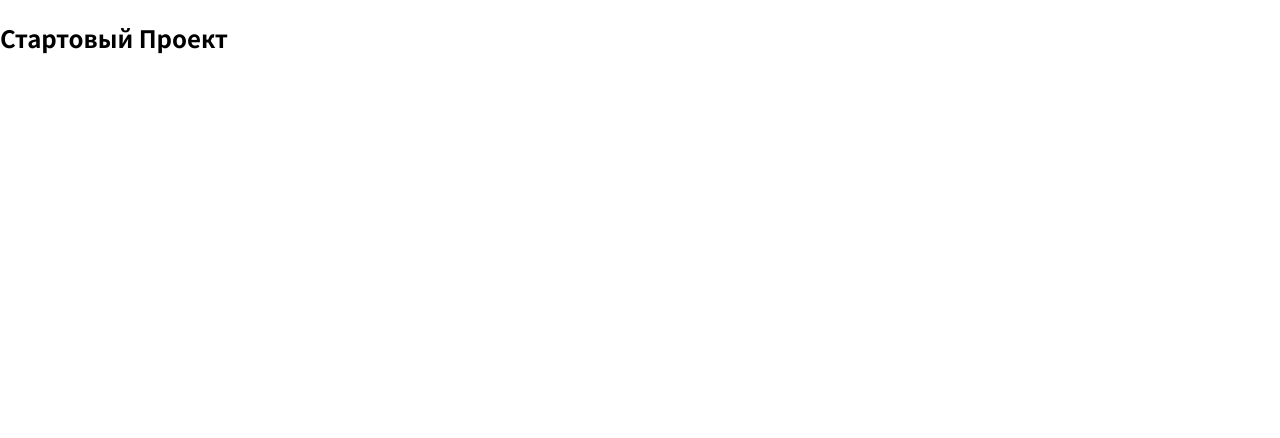
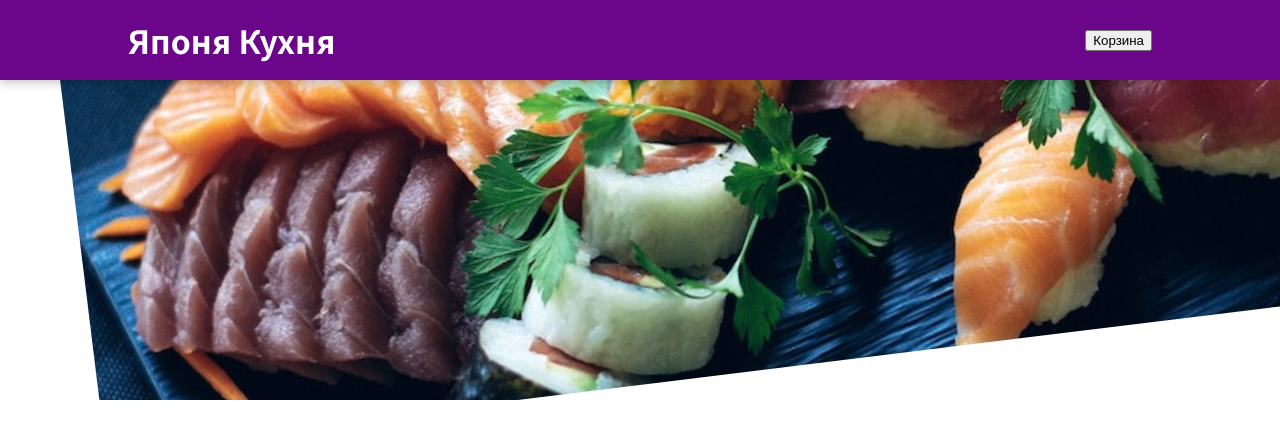
Before and after one commit to Singlelol/food_ordering_app, a React (Create React App) app: page / in a window 1280 px wide. Shown: the top 438 px of the page. Built offline with nearby package versions, Linux system fonts and the light colour scheme.

Commit message:
add: add Header module

```diff
--- a/src/App.js
+++ b/src/App.js
@@ -1,8 +1,11 @@
+import React from "react";
+import Header from "./components/Layout/Header";
+
 function App() {
   return (
-    <div>
-      <h2>Стартовый Проект</h2>
-    </div>
+    <React.Fragment>
+      <Header />
+    </React.Fragment>
   );
 }
 
--- /dev/null
+++ b/src/components/Layout/Header.js
@@ -0,0 +1,17 @@
+import React from "react";
+import sushiImage from "../../assets/sushi.jpg"
+import styles from "./Header.module.css"
+
+const Header = (props) => {
+  return <React.Fragment>
+    <header className={styles.header}>
+      <h1>Японя Кухня</h1>
+      <button>Корзина</button>
+    </header>
+    <div className={styles['main-image']}>
+      <img src={sushiImage} alt='Блюда японской кухни'/>
+    </div>
+  </React.Fragment>
+}
+
+export default Header;
--- /dev/null
+++ b/src/components/Layout/Header.module.css
@@ -0,0 +1,29 @@
+.header {
+  position: fixed;
+  top: 0;
+  left: 0;
+  width: 100%;
+  height: 5rem;
+  background-color: #6b068a;
+  color: white;
+  display: flex;
+  justify-content: space-between;
+  align-items: center;
+  padding: 0 10%;
+  box-shadow: 0 2px 10px rgba(0, 0, 0, 0.25);
+  z-index: 10;
+}
+
+.main-image {
+  width: 100%;
+  height: 25rem;
+  z-index: 0;
+  overflow: hidden;
+}
+
+.main-image img {
+  width: 120%;
+  height: 100%;
+  object-fit: cover;
+  transform: rotateZ(-7deg) translateY(-2rem) translateX(5rem);
+}
```
Also changed, not shown: src/assets/sushi.jpg (added).
